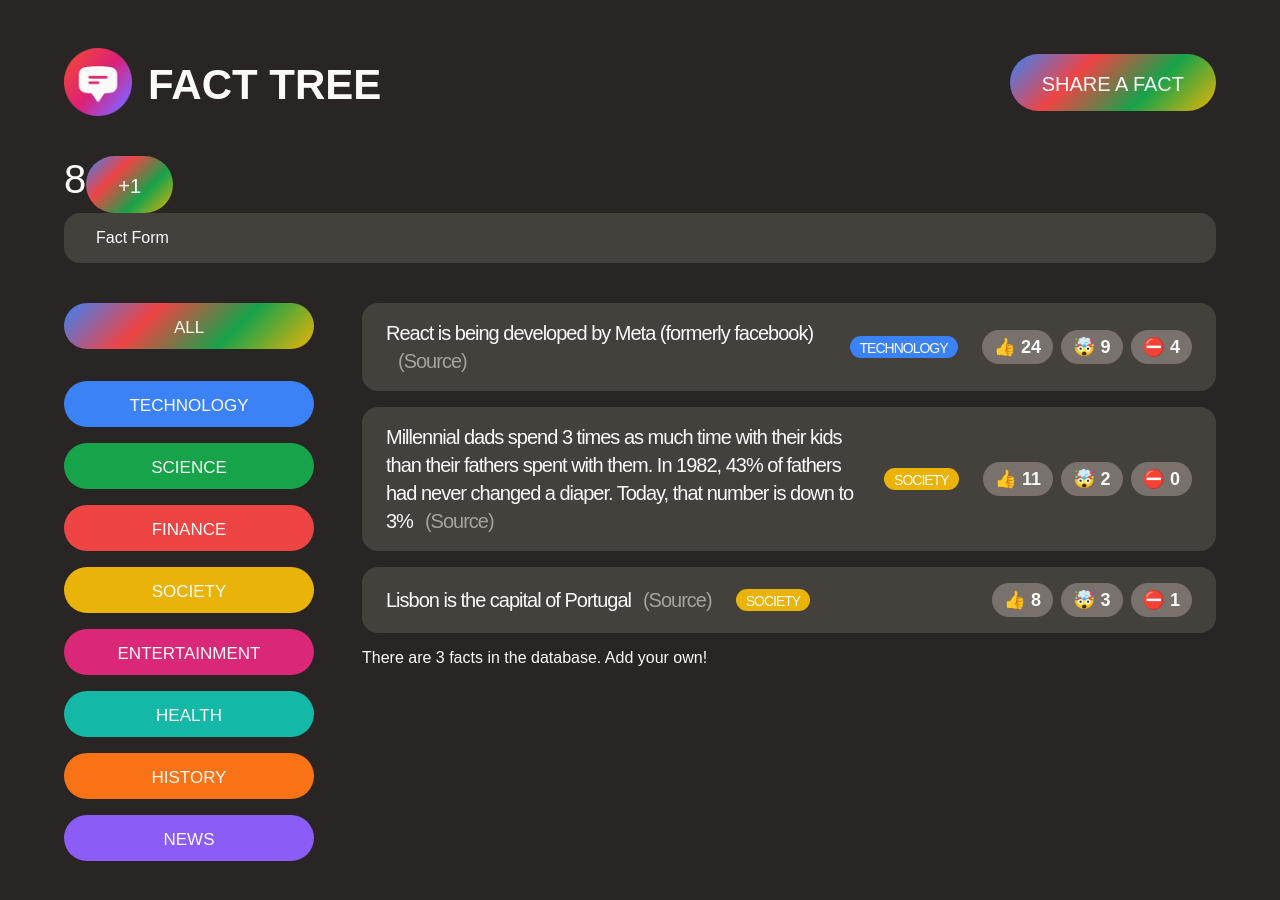
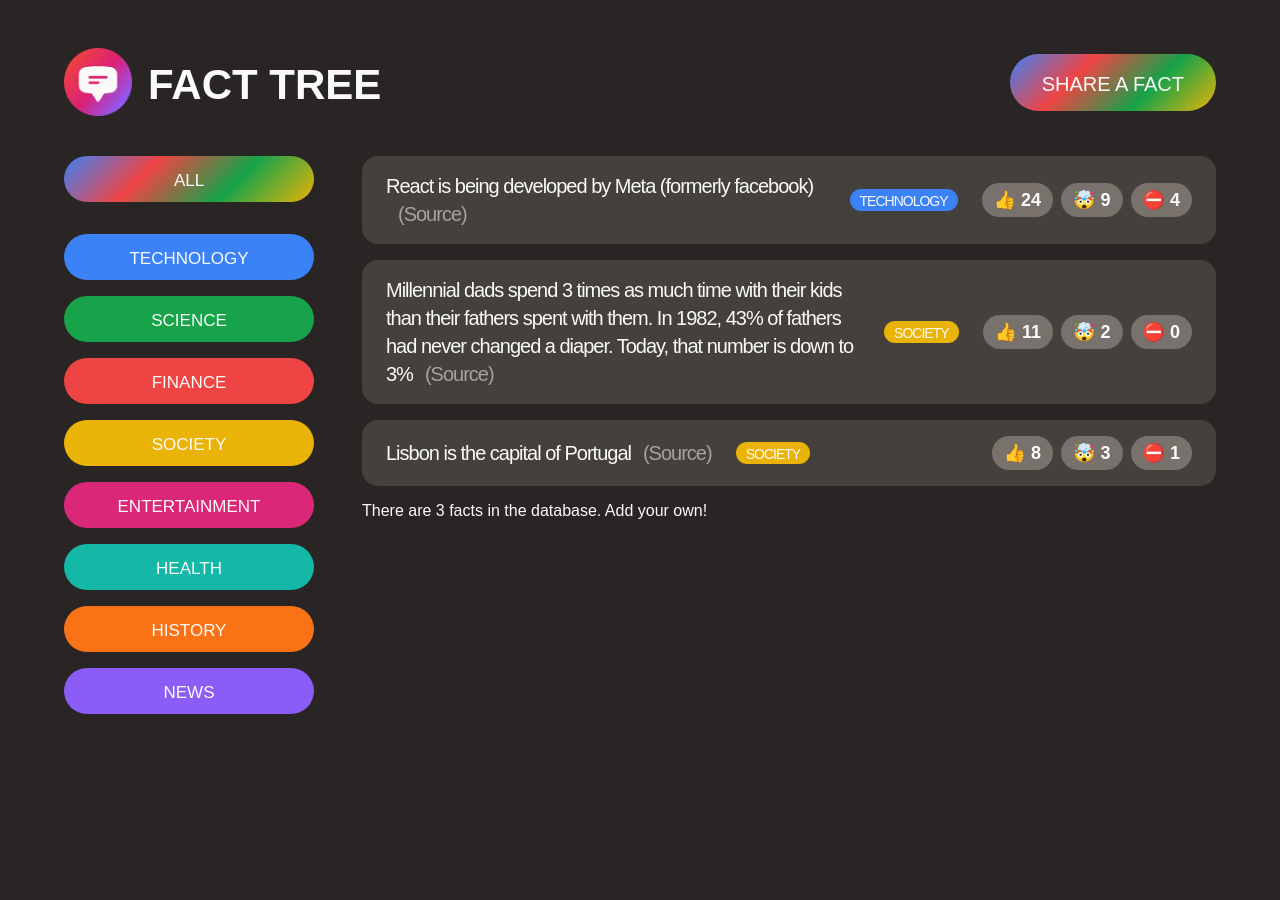
Before and after one commit to zubbyzillion/Facts-tree, a React (Create React App) app in the folder facts-tree/: page / in a window 1280 px wide. Shown: the top 900 px of the page. After the commit the page ends 800 px from the top, so only its background shows below. Built offline with nearby package versions, Linux system fonts and the light colour scheme; a web font is replaced by a local one.

Commit message:
Displaying and Hiding Form

```diff
--- a/facts-tree/src/App.js
+++ b/facts-tree/src/App.js
@@ -48,6 +48,8 @@
 }
 
 function App() {
+  // 1. Use State Variable
+  const [showForm, setShowForm] = useState(false);
   const appTitle = "Fact Tree";
 
   return (
@@ -58,11 +60,13 @@
             <img src="logo.png" alt="Facts Tree" />
             <h1>{appTitle}</h1>
         </div>
-          <button className="btn btn-large btn-open">Share a Fact</button>
+          <button className="btn btn-large btn-open"
+          // 3. Update State Variable
+          onClick={() => setShowForm((show) => !show)}>Share a Fact</button>
       </header>
 
-      <Counter />
-      <NewFactForm />
+      {/* 2. Set State Variable */}
+      {showForm ? <NewFactForm /> : null}
 
       <main className="main">
         <CategoryFilter />
```
